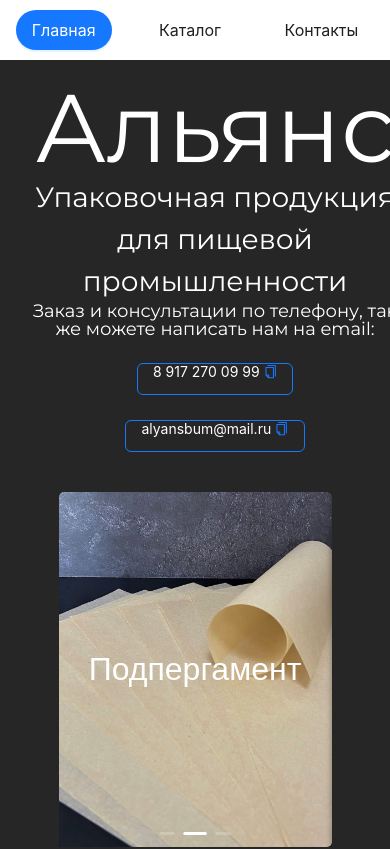
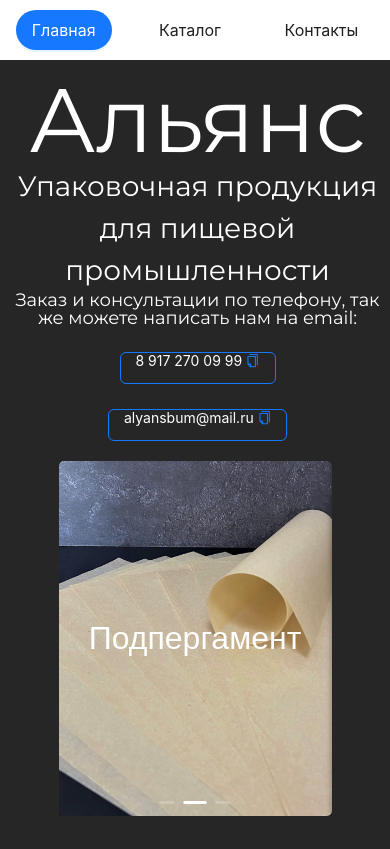
Before and after one commit to SatoruFF/AliansCommerce, a React (Vite) app: page /welcome in a window 390 px wide. Shown: the top 849 px of the page. Built offline with nearby package versions, Linux system fonts and the light colour scheme.

Commit message:
maybe last

```diff
--- a/src/style/welcome.scss
+++ b/src/style/welcome.scss
@@ -28,7 +28,6 @@
     width: 60%;
     display: flex;
     flex-direction: column;
-    padding: 20px;
     justify-content: space-around;
     .welcome__main__title {
         color: white;
@@ -38,7 +37,7 @@
     }
     .welcome__brand__title {
         color: white;
-        font-size: 96px;
+        font-size: 90px;
         @extend %mainFont;
     }
     .welcome__main__sub-title {
@@ -202,48 +201,62 @@
 
 // adaptive
 @media screen and (max-width: 992px) {
-    .welcome__about__wrapper {
-        flex-direction: column;
+    .welcome__main {
         height: auto;
-        .welcome__about__text {
-            width: 90%;
+        .welcome__main-content {
+            flex-direction: column;
+            height: auto;
         }
     }
+
     .welcome__main__left-side {
         width: 100%;
+        margin-left: 15px;
+        margin-top: 15px;
+        .welcome__brand__title {
+            margin-right: 25px;
+        }
+        .welcome__main__title {
+            margin-right: 25px;
+        }
+        .welcome__main__sub-title {
+            margin-right: 25px;
+        }
     }
+
     .welcome__main__right-side {
         margin-top: 20px;
         width: 100%;
     }
-    .welcome__about {
-        height: auto !important;
-    }
 
-    .welcome__main {
-        height: auto;
-    }
     .welcome__anchor {
         margin-top: 15px;
         height: 110px;
     }
 
-    .welcome__main-content {
-        flex-direction: column;
-        height: auto;
+
+    .welcome__about {
+        height: auto !important;
+        .welcome__about__wrapper {
+            flex-direction: column;
+            height: auto;
+            .welcome__about__text {
+                width: 90%;
+            }
+        }
     }
 
     .privilege {
         height: auto;
-    }
-    .priv__wrapper {
-        flex-direction: column;
-    }
-    .priv__item {
-        margin-top: 30px;
-        p {
-            margin-top: 2px;
-            padding: 10px;
+        .priv__wrapper {
+            flex-direction: column;
+            .priv__item {
+                margin-top: 30px;
+                p {
+                    margin-top: 2px;
+                    padding: 10px;
+                }
+            }
         }
     }
 }
```
